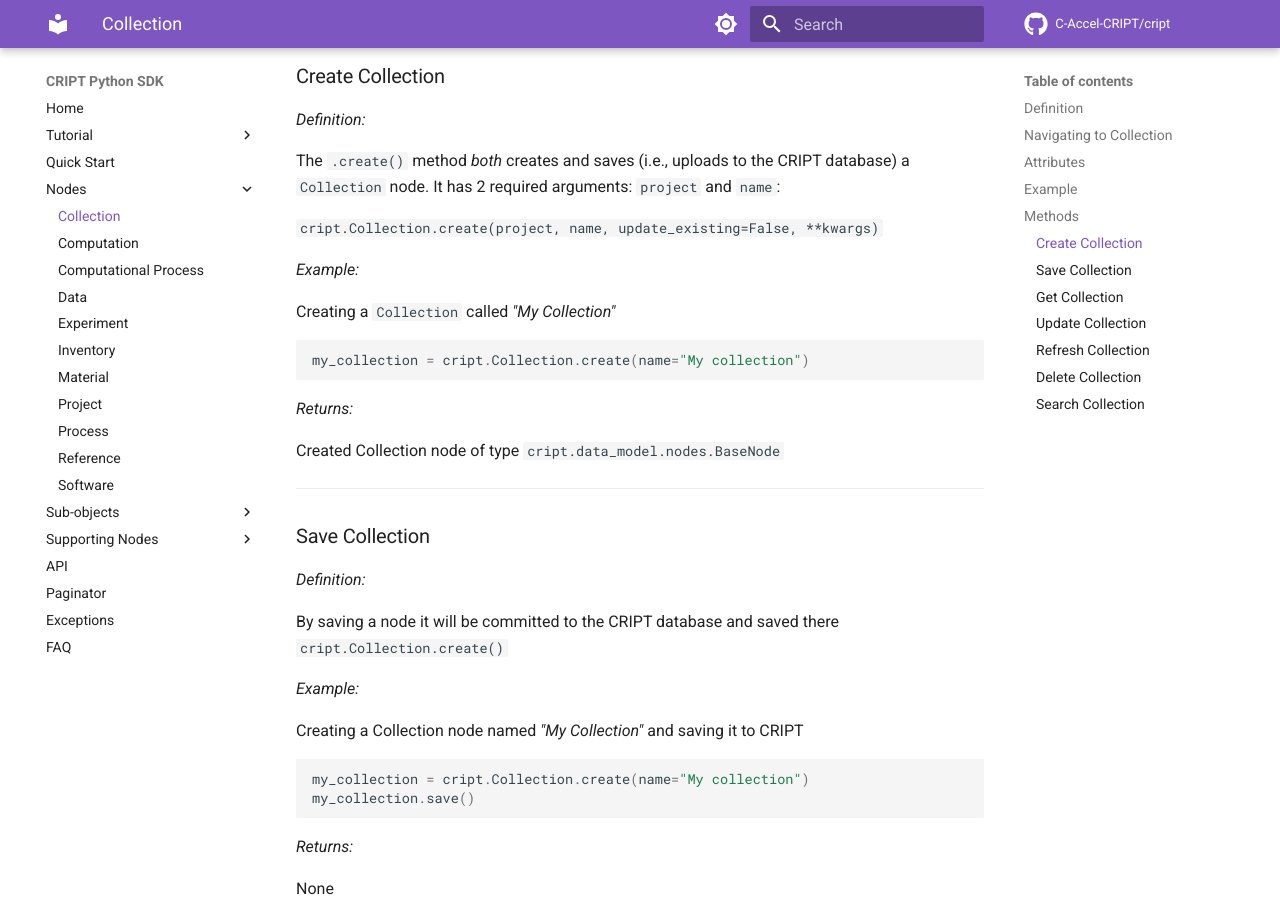
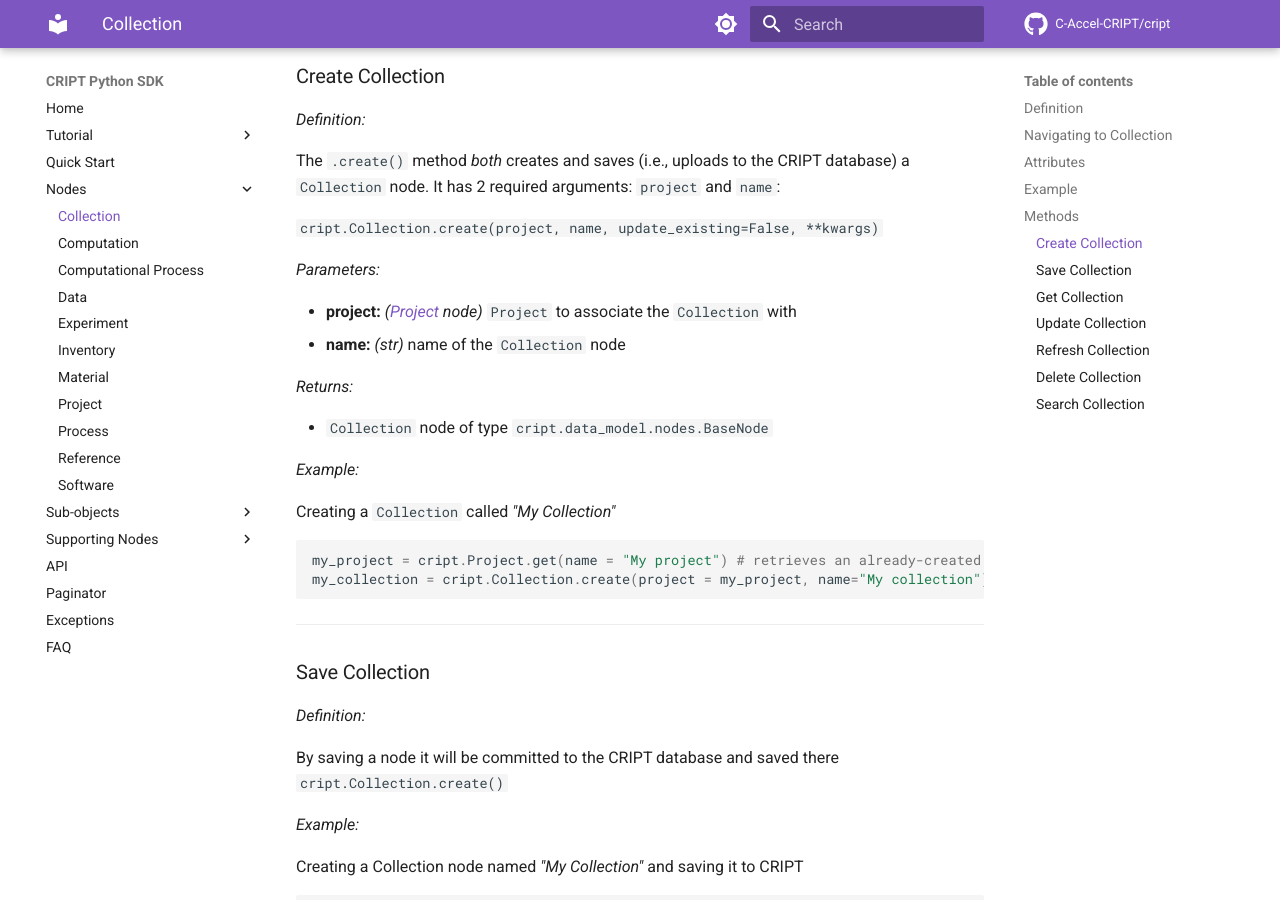
Before and after one commit to C-Accel-CRIPT/sdk-archive, an MkDocs documentation site: the page built from docs/nodes/collection.md, in a window 1280 px wide and 900 px high, scrolled down 2404 px. Built offline with MkDocs 1.6.1 and Material for MkDocs 9.7.7, drawn with Linux system fonts in a browser that asks for light colours; comment, search, counter and statistics services are not loaded.

Commit message:
added parameter definitions for cript.Collection.create()

````diff
--- a/docs/nodes/collection.md
+++ b/docs/nodes/collection.md
@@ -61,17 +61,25 @@
 
 `cript.Collection.create(project, name, update_existing=False, **kwargs)`
 
+_Parameters:_
+
+- **project:** *([Project](../project.md) node)*
+  `Project` to associate the `Collection` with
+- **name:** *(str)*
+  name of the `Collection` node
+
+_Returns:_
+
+- `Collection` node of type `cript.data_model.nodes.BaseNode`
+
 _Example:_
 
 Creating a `Collection` called *"My Collection"*
 
 ```python
-my_collection = cript.Collection.create(name="My collection")
+my_project = cript.Project.get(name = "My project") # retrieves an already-created project
+my_collection = cript.Collection.create(project = my_project, name="My collection")
 ```
-
-_Returns:_
-
-Created Collection node of type `cript.data_model.nodes.BaseNode`
 
 ---
 
````
